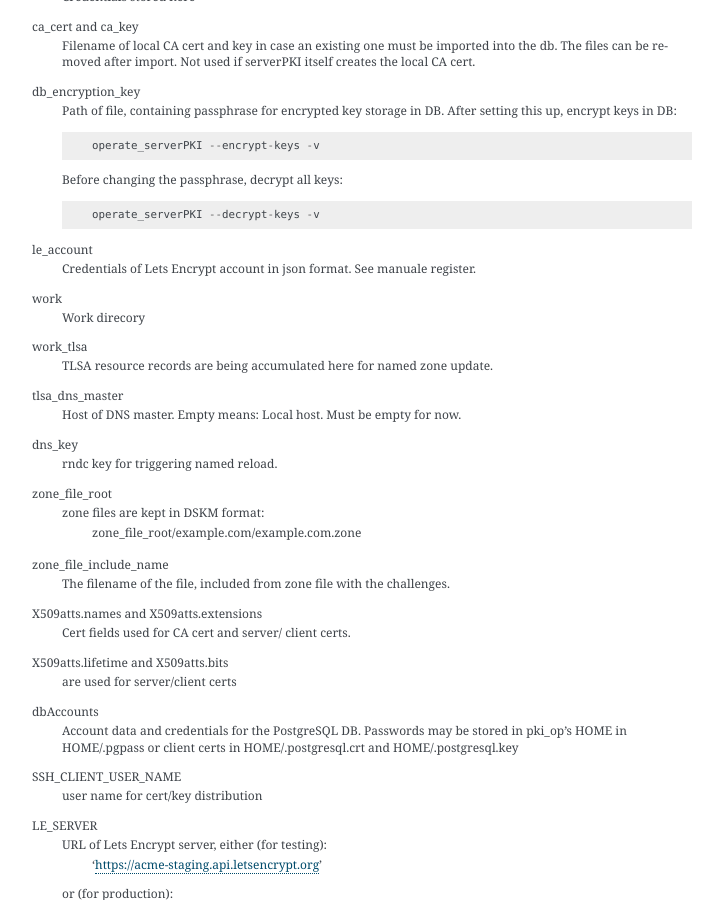
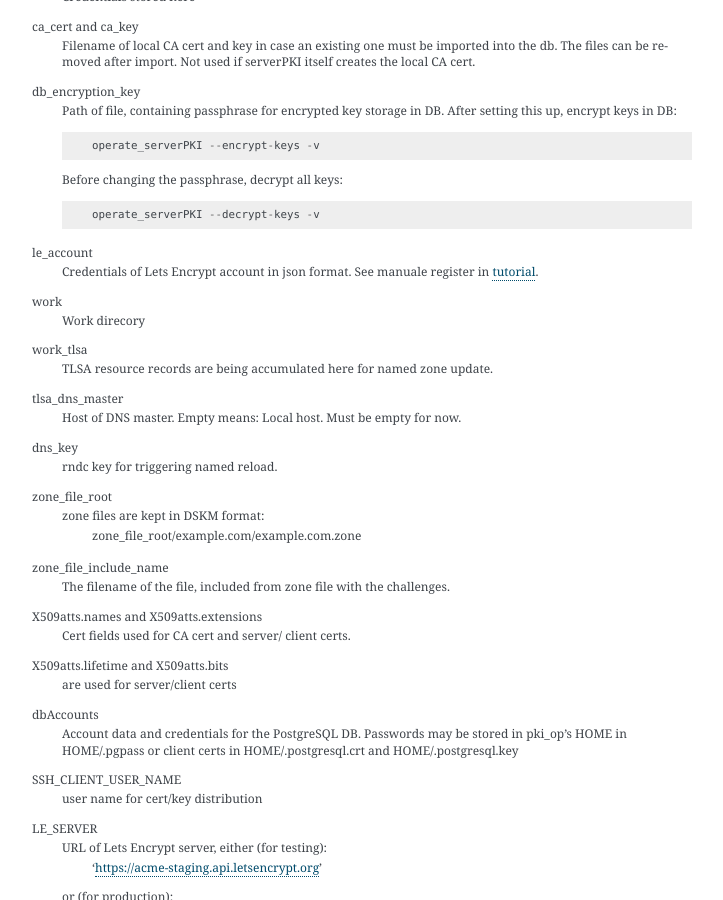
Before and after one commit to mc3/serverPKI, a Sphinx documentation site: the page built from docs/installation.rst, in a window 1280 px wide and 900 px high, scrolled down 1037 px. Shown: the whole window, without its empty margins (388-1111 px from the left). Built offline with Sphinx 7.4.7, drawn with Linux system fonts in a browser that asks for light colours.

Commit message:
docs: Referencing "manuale register" from installation

```diff
--- a/docs/installation.rst
+++ b/docs/installation.rst
@@ -86,8 +86,11 @@ db_encryption_key
 
           operate_serverPKI --decrypt-keys -v
 
+.. _tutorial: ./tutorial.html#manuale
+
 le_account
-        Credentials of Lets Encrypt account in json format. See manuale register.
+        Credentials of Lets Encrypt account in json format.
+        See manuale register in tutorial_.
 
 work
         Work direcory
--- a/docs/tutorial.rst
+++ b/docs/tutorial.rst
@@ -71,7 +71,12 @@ Creating our first Let's Encrypt certificate
 --------------------------------------------
 
 
+.. _manuale:
+.. index:: manuale, manuale register
+
+
 Create Letsencrypt account::
+
 
     # cd /var/pki_op/test_CA/db
     # manuale register -s https://acme-staging.api.letsencrypt.org some_user@some_domain
```
